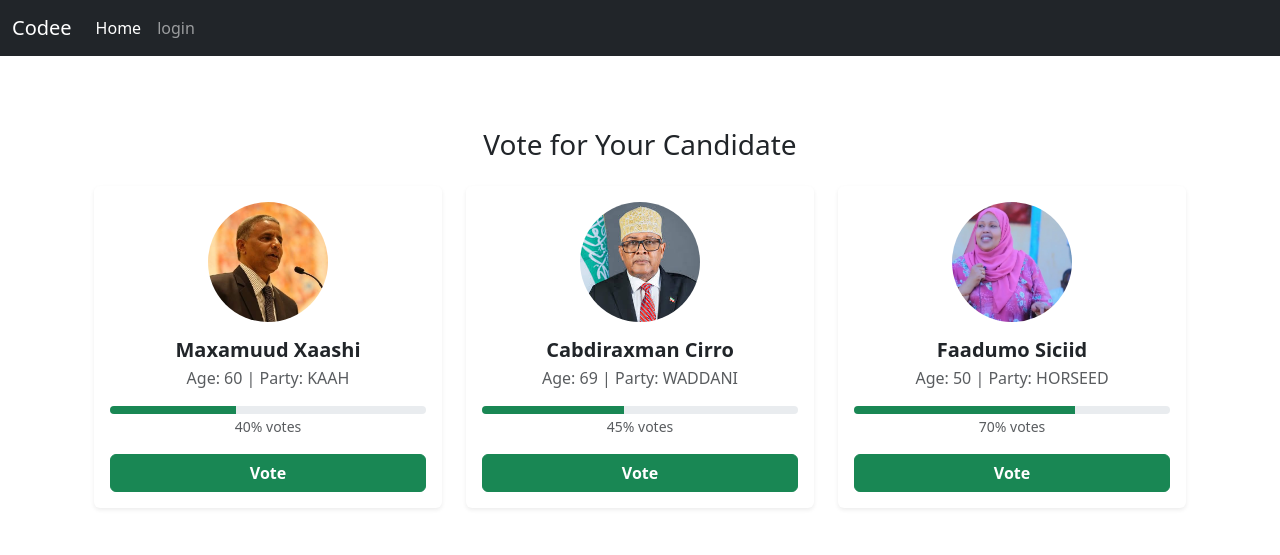
After one commit to iamduse/polling_app, a Django app: page / in a window 1280 px wide. The commit adds this page. Shown: the top 555 px of the page. Run offline with Django 5.2, Linux system fonts and the light colour scheme.

Commit message:
added the voting design and assets also some changes

```diff
--- /dev/null
+++ b/poll_app/templates/voting_page.html
@@ -0,0 +1,109 @@
+{% extends 'base.html' %}
+{% load static %}
+{% block content %}
+
+<div class="container py-5">
+  <h3 class="text-center mb-4">Vote for Your Candidate</h3>
+
+  <div class="row g-4 justify-content-center">
+    <!-- Candidate 1 -->
+       <div class="col-md-4">
+       <div class="card shadow-sm border-0 text-center p-3 h-100">
+
+    <!-- Candidate Image -->
+    <div class="d-flex justify-content-center mb-3">
+      <img src="{% static 'xaashi.jpg' %}"
+           class="rounded-circle"
+           style="width: 120px; height: 120px; object-fit: cover;">
+    </div>
+
+    <!-- Candidate Info -->
+    <h5 class="fw-bold mb-1">Maxamuud Xaashi</h5>
+    <p class="text-muted mb-3">Age: 60 | Party: KAAH</p>
+
+    <!-- Progress / Votes Info -->
+    <div class="mb-3">
+      <div class="progress" style="height: 8px;">
+        <div class="progress-bar bg-success" role="progressbar" style="width: 40%;" aria-valuenow="40" aria-valuemin="0"
+             aria-valuemax="100"></div>
+      </div>
+      <small class="text-muted">40% votes</small>
+    </div>
+    <button class="btn btn-success w-100 fw-bold">
+      Vote
+    </button>
+
+    </div>
+  </div>
+
+
+    <!-- Candidate 2 -->
+   <div class="col-md-4">
+       <div class="card shadow-sm border-0 text-center p-3 h-100">
+
+    <!-- Candidate Image -->
+    <div class="d-flex justify-content-center mb-3">
+      <img src="{% static 'cirro.jpeg' %}"
+           class="rounded-circle"
+           style="width: 120px; height: 120px; object-fit: cover;">
+    </div>
+
+    <!-- Candidate Info -->
+    <h5 class="fw-bold mb-1">Cabdiraxman Cirro</h5>
+    <p class="text-muted mb-3">Age: 69 | Party: WADDANI</p>
+
+    <!-- Progress / Votes Info -->
+    <div class="mb-3">
+      <div class="progress" style="height: 8px;">
+        <div class="progress-bar bg-success" role="progressbar" style="width: 45%;" aria-valuenow="45" aria-valuemin="0"
+             aria-valuemax="100"></div>
+      </div>
+      <small class="text-muted">45% votes</small>
+    </div>
+    <button class="btn btn-success w-100 fw-bold">
+      Vote
+    </button>
+
+    </div>
+  </div>
+
+
+
+
+    <!-- Candidate 3 -->
+       <div class="col-md-4">
+       <div class="card shadow-sm border-0 text-center p-3 h-100">
+
+    <!-- Candidate Image -->
+    <div class="d-flex justify-content-center mb-3">
+      <img src="{% static 'fadumo.webp' %}"
+           class="rounded-circle"
+           style="width: 120px; height: 120px; object-fit: cover;">
+    </div>
+
+    <!-- Candidate Info -->
+    <h5 class="fw-bold mb-1">Faadumo Siciid</h5>
+    <p class="text-muted mb-3">Age: 50 | Party: HORSEED</p>
+
+    <!-- Progress / Votes Info -->
+    <div class="mb-3">
+      <div class="progress" style="height: 8px;">
+        <div class="progress-bar bg-success" role="progressbar" style="width: 70%;" aria-valuenow="70" aria-valuemin="0"
+             aria-valuemax="100"></div>
+      </div>
+      <small class="text-muted">70% votes</small>
+    </div>
+    <button class="btn btn-success w-100 fw-bold">
+      Vote
+    </button>
+
+    </div>
+  </div>
+
+
+  </div>
+</div>
+
+
+
+{% endblock %}
--- a/poll_app/urls.py
+++ b/poll_app/urls.py
@@ -3,9 +3,10 @@ from . import views
 
 
 urlpatterns = [
-    path("home" , views.home,  name="home"),
+    path("" , views.home,  name="home"),
     #path("login/" , views.user_login,  name="login"),
     path("logout" , views.user_logout,  name="logout"),
+    path("vote_page", views.vote_page, name="vote_page" )
 
 
 
--- a/poll_app/views.py
+++ b/poll_app/views.py
@@ -19,9 +19,12 @@ def home(request):
              messages.error(request, "There is error please login in again")
              return redirect("home")
      else:
-         return render(request, 'login.html', {})
+         return render(request, 'voting_page.html', {})
 
 def user_logout(request):
     logout(request)
     #messages.success(request, message="You have been logout successfully. see you again ")
     return  redirect("home")
+
+def vote_page(request):
+    pass
--- a/poll_site/settings.py
+++ b/poll_site/settings.py
@@ -116,3 +116,6 @@ USE_TZ = True
 # https://docs.djangoproject.com/en/6.0/howto/static-files/
 
 STATIC_URL = 'static/'
+STATICFILES_DIRS = [
+    BASE_DIR / 'assets',
+]
```
Also changed, not shown: poll_app/templates/login.html (+6 -4 lines), assets/cirro.jpeg (added), assets/fadumo.webp (added), assets/xaashi.jpg (added), db.sqlite3.
